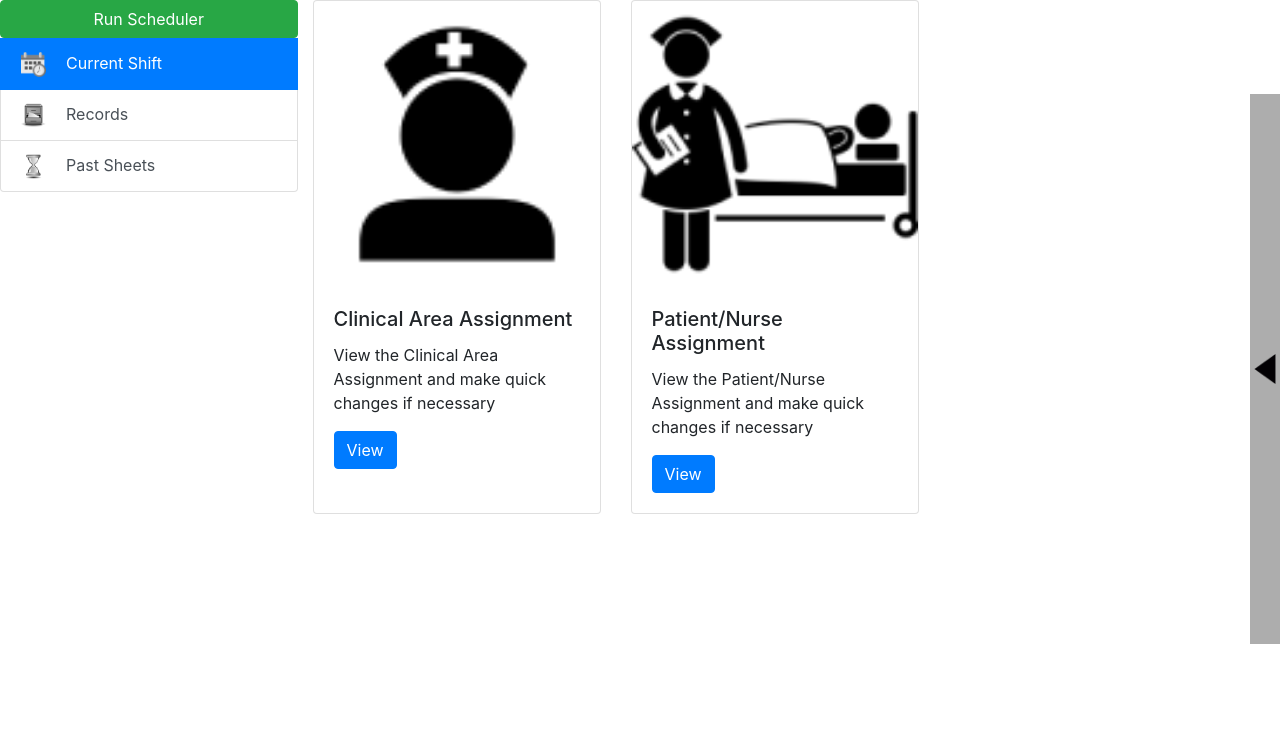
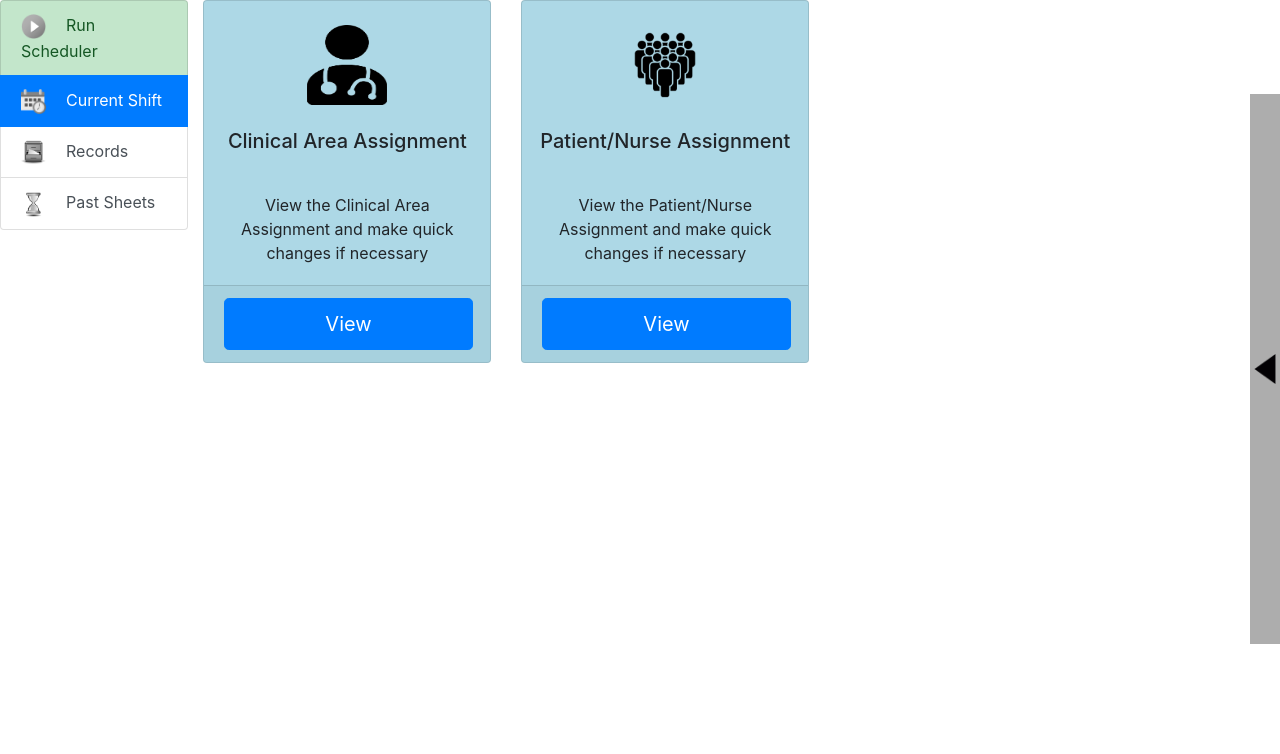
Before and after one commit to jho53/smart-roster-schedule, a Flask app: page / in a window 1280 px wide. Shown: the part 66-820 px from the top of the page. Run offline with Flask 2, Linux system fonts and the light colour scheme; the visitor is signed in with stand-in values (Sample User, id 1); some libraries are stand-ins or nearby versions.

Commit message:
polishing main page

```diff
--- a/code/static/style.css
+++ b/code/static/style.css
@@ -50,6 +50,10 @@ body {
   width: 100%;
   height: 2.5rem; /* Footer height */
   padding-top: 5px;
+}
+
+.card:hover {
+  background: #ffffff;
 }
 
 /* Start of login page */
--- a/code/templates/mainPage.html
+++ b/code/templates/mainPage.html
@@ -2,9 +2,10 @@
 {% block content %}
 
 <div class="row">
-    <div class="col-3">
+    <div class="col-2">
         <div class="list-group" id="list-tab" role="tablist">
-            <button type="button" class="btn btn-success">Run Scheduler</button>
+            <a href="#" class="list-group-item list-group-item-action list-group-item-success"><img class="sidebar-icons"
+                    src="/images/run.png">Run Scheduler</a>
             <a class="list-group-item list-group-item-action active" id="list-assignments-list" data-toggle="list"
                 href="#list-assignments" role="tab" aria-controls="assignments"><img class="sidebar-icons"
                     src="/images/current_shift.png">Current
@@ -25,23 +26,27 @@
                 aria-labelledby="list-assignments-list">
                 <div class="row">
                     <div class="card-deck">
-                        <div class="card" style="width: 18rem;">
-                            <img class="card-img-top" src="/images/nurse_assignment.png" alt="nurse assignment image">
+                        <div class="card text-center" style="width: 18rem; background: #add8e6">
+                            <img class="mx-auto m-4" width="80px" height="80px" src="/images/add-nurse-icon.png" alt="nurse assignment image">
+                            <div class="card-title"><h5>Clinical Area Assignment</h5></div>
                             <div class="card-body">
-                                <h5 class="card-title">Clinical Area Assignment</h5>
-                                <p class="card-text">View the Clinical Area Assignment and make quick changes if
+                                <p class="card-text text-center">View the Clinical Area Assignment and make quick changes if
                                     necessary</p>
-                                <a href="/currentCAASheet" class="btn btn-primary">View</a>
+                            </div>
+                            <div class="card-footer">
+                                <a href="/currentCAASheet" style="padding: 10px 100px" class="btn btn-lg btn-primary">View</a>
                             </div>
                         </div>
-                        <div class="card" style="width: 18rem;">
-                            <img class="card-img-top" src="/images/patient_assignment.png"
+                        <div class="card text-center" style="width: 18rem; background: #add8e6">
+                            <img class="mx-auto m-4" width="80px" height="80px" src="/images/patient_records.png"
                                 alt="patient assignment image">
+                            <div class="card-title"><h5>Patient/Nurse Assignment</h5></div>
                             <div class="card-body">
-                                <h5 class="card-title">Patient/Nurse Assignment</h5>
-                                <p class="card-text">View the Patient/Nurse Assignment and make quick changes if
+                                <p class="card-text  text-center">View the Patient/Nurse Assignment and make quick changes if
                                     necessary</p>
-                                <a href="/currentPNSheet" class="btn btn-primary">View</a>
+                            </div>
+                            <div class="card-footer">
+                                <a href="/currentPNSheet" style="padding: 10px 100px" class="btn btn-lg btn-primary">View</a>
                             </div>
                         </div>
                     </div>
@@ -50,22 +55,26 @@
             <div class="tab-pane fade" id="list-records" role="tabpanel" aria-labelledby="list-records-list">
                 <div class="row">
                     <div class="card-deck">
-                        <div class="card" style="width: 18rem;">
-                            <img class="card-img-top" src="/images/nurse_records.png" alt="nurse records image">
+                        <div class="card text-center" style="width: 18rem; background: #add8e6">
+                            <img class="mx-auto m-4" width="80px" height="80px" src="/images/nurse-records-icon.png" alt="nurse records image">
+                            <div class="card-title"><h5>Nurse Records</h5></div>
                             <div class="card-body">
-                                <h5 class="card-title">Nurse Records</h5>
-                                <p class="card-text">View all nurses in the database. Add, delete, or edit nurses
+                                <p class="card-text text-center">View all nurses in the database. Add, delete, or edit nurses
                                     freely.</p>
-                                <a href="/nurseRecords" class="btn btn-primary">View</a>
+                            </div>
+                            <div class="card-footer">
+                                <a href="/nurseRecords" style="padding: 10px 100px" class="btn btn-lg btn-primary">View</a>
                             </div>
                         </div>
-                        <div class="card" style="width: 18rem;">
-                            <img class="card-img-top" src="/images/patient_records.png" alt="patient records image">
+                        <div class="card text-center" style="width: 18rem; background: #add8e6">
+                            <img class="mx-auto m-4" width="80px" height="80px" src="/images/patient-records-icon.png" alt="patient records image">
+                            <div class="card-title"><h5>Patient Records</h5></div>
                             <div class="card-body">
-                                <h5 class="card-title">Patient Records</h5>
-                                <p class="card-text">View all patients in the database. Add, delete, or edit freely.</p>
-                                <a href="/patientRecords" class="btn btn-primary">View</a>
+                                <p class="card-text text-center">View all patients in the database. Add, delete, or edit freely.</p>
                             </div>
+                            <div class="card-footer">
+                                <a href="/patientRecords" style="padding: 10px 100px" class="btn btn-lg btn-primary">View</a>
+                        </div>
                         </div>
                     </div>
                 </div>
@@ -73,22 +82,26 @@
             <div class="tab-pane fade" id="list-pastsheets" role="tabpanel" aria-labelledby="list-pastsheets-list">
                 <div class="row">
                     <div class="card-deck">
-                        <div class="card" style="width: 18rem;">
-                            <img class="card-img-top" src="/images/past_clinical_assignment.png"
+                        <div class="card text-center" style="width: 18rem; background: #add8e6">
+                            <img class="mx-auto m-4" width="80px" height="80px" src="/images/past-assignments-icon.png"
                                 alt="Past Clinical Area Assignments image">
+                            <div class="card-title"><h5>Past Clinical Area Assignments</h5></div>
                             <div class="card-body">
-                                <h5 class="card-title">Past Clinical Area Assignments</h5>
-                                <p class="card-text">View past clinical area assignment sheets. Search by date.</p>
-                                <a href="/pastCAASheet" class="btn btn-primary">View</a>
+                                <p class="card-text text-center"><br>View past clinical area assignment sheets. Search by date.</p>
                             </div>
+                            <div class="card-footer">
+                                <a href="/pastCAASheet" style="padding: 10px 100px" class="btn btn-lg btn-primary">View</a>
                         </div>
-                        <div class="card" style="width: 18rem;">
-                            <img class="card-img-top" src="/images/past_patient_assignments.png"
+                        </div>
+                        <div class="card text-center" style="width: 18rem; background: #add8e6">
+                            <img class="mx-auto m-4" width="80px" height="80px" src="/images/past-assignments-icon.png"
                                 alt="Past Patient/Nurse Assignments">
+                            <div class="card-title"><h5>Past Patient/Nurse Assignments</h5></div>
                             <div class="card-body">
-                                <h5 class="card-title">Past Patient/Nurse Assignments</h5>
-                                <p class="card-text">View past patient/nurse assignment sheets. Search by date.</p>
-                                <a href="/pastPNSheet" class="btn btn-primary">View</a>
+                                <p class="card-text text-center">View past patient/nurse assignment sheets. Search by date.</p>
+                            </div>
+                            <div class="card-footer">
+                                <a href="/pastPNSheet" style="padding: 10px 100px" class="btn btn-lg btn-primary">View</a>
                             </div>
                         </div>
                     </div>
```
Also changed, not shown: code/static/images/run.png (added).
